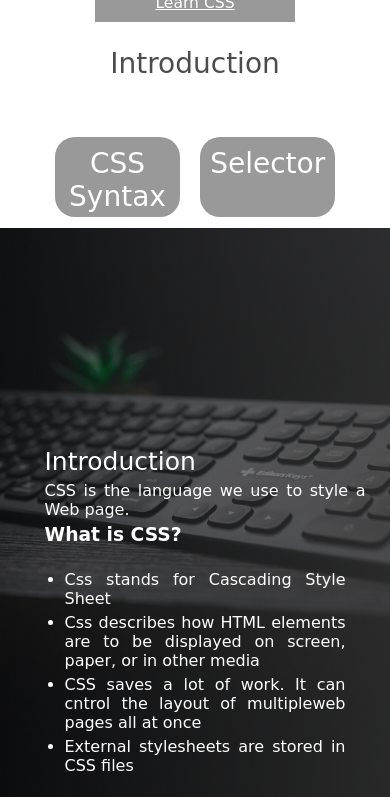
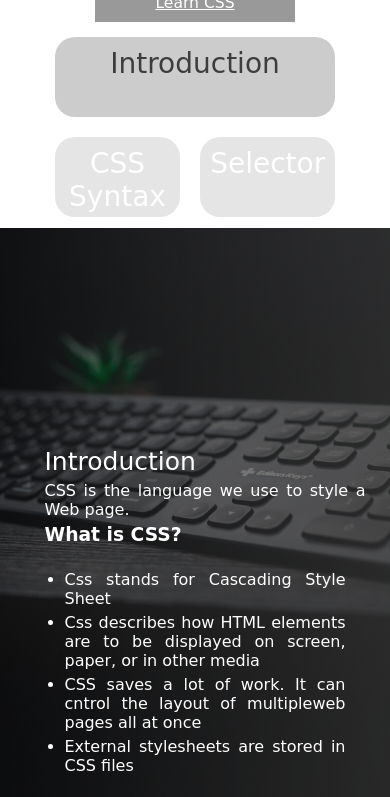
Before and after one commit to Lizalise504/Technical_Documentation, a plain HTML site: page index.html in a window 390 px wide. In both pictures the pointer is over the item "Introduction". Shown: the top 797 px of the page. Drawn offline with Linux system fonts and the light colour scheme.

Commit message:
Update style.css

```diff
--- a/style.css
+++ b/style.css
@@ -99,6 +99,14 @@ body{
     #navbar ul li{
         flex: 3;
         font-size: 28px;
+        background-color: rgba(0, 0, 0, 0.1);
+    }
+    #navbar ul li:hover{
+        color: rgba(0, 0, 0, 0.7);
+        background-color: rgba(0, 0, 0, 0.2);
+    }
+    #navbar ul li a:hover{
+        color: rgba(0, 0, 0, 0.7);
     }
 }
 
```
